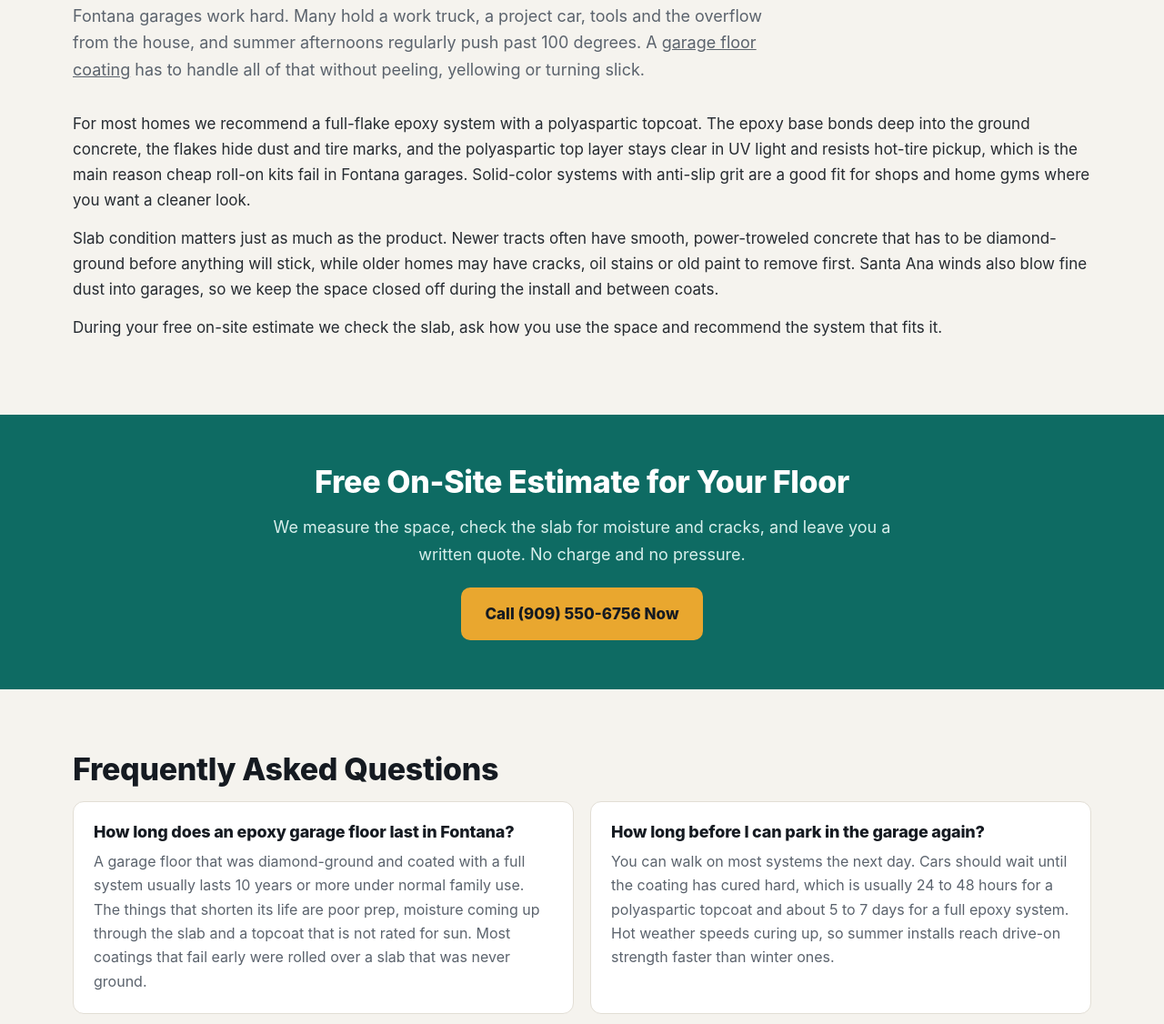
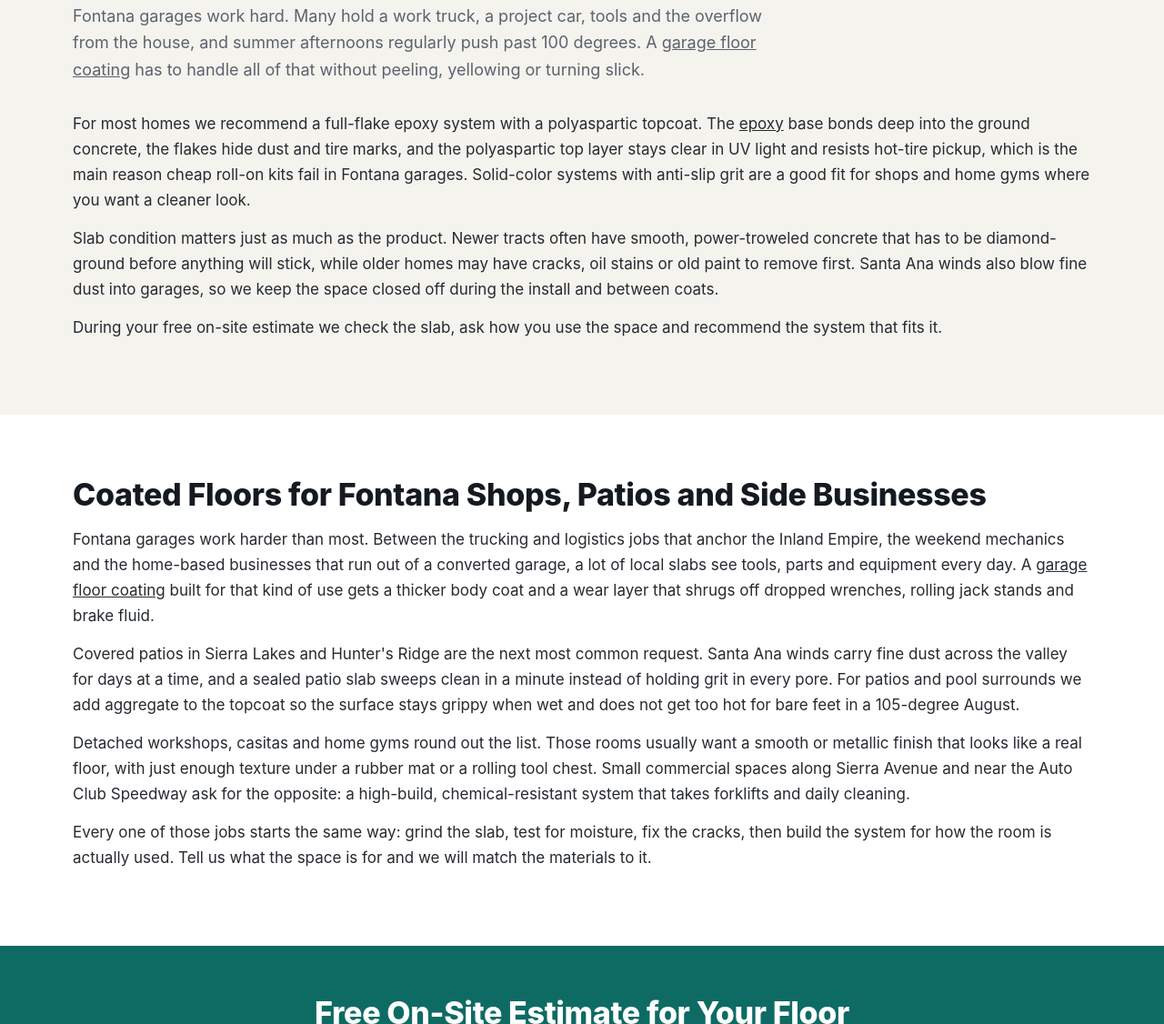
Before and after one commit to iDevRM/epoxy-flooring-fontana, a plain HTML site: page index.html in a window 1280 px wide. Shown: the part 6059-7185 px from the top of the page at 91% size. Drawn offline with Linux system fonts and the light colour scheme.

Commit message:
Add backlinks to madisonepoxyfloors.com, portervilleepoxyflooring.com, leanderepoxyflooring.com (circles #279, #288, #292)

```diff
--- a/index.html
+++ b/index.html
@@ -368,11 +368,21 @@
   <div class="wrap">
     <h2>Picking a Floor Coating That Holds Up to Inland Empire Heat</h2>
     <p class="lead">Fontana garages work hard. Many hold a work truck, a project car, tools and the overflow from the house, and summer afternoons regularly push past 100 degrees. A <a href="https://www.decaturepoxyflooring.com/">garage floor coating</a> has to handle all of that without peeling, yellowing or turning slick.</p>
-    <p>For most homes we recommend a full-flake epoxy system with a polyaspartic topcoat. The epoxy base bonds deep into the ground concrete, the flakes hide dust and tire marks, and the polyaspartic top layer stays clear in UV light and resists hot-tire pickup, which is the main reason cheap roll-on kits fail in Fontana garages. Solid-color systems with anti-slip grit are a good fit for shops and home gyms where you want a cleaner look.</p>
+    <p>For most homes we recommend a full-flake epoxy system with a polyaspartic topcoat. The <a href="https://www.madisonepoxyfloors.com/">epoxy</a> base bonds deep into the ground concrete, the flakes hide dust and tire marks, and the polyaspartic top layer stays clear in UV light and resists hot-tire pickup, which is the main reason cheap roll-on kits fail in Fontana garages. Solid-color systems with anti-slip grit are a good fit for shops and home gyms where you want a cleaner look.</p>
     <p>Slab condition matters just as much as the product. Newer tracts often have smooth, power-troweled concrete that has to be diamond-ground before anything will stick, while older homes may have cracks, oil stains or old paint to remove first. Santa Ana winds also blow fine dust into garages, so we keep the space closed off during the install and between coats.</p>
     <p>During your free on-site estimate we check the slab, ask how you use the space and recommend the system that fits it.</p>
   </div>
 </section>
+<section class="section">
+  <div class="wrap">
+    <h2>Coated Floors for Fontana Shops, Patios and Side Businesses</h2>
+    <p>Fontana garages work harder than most. Between the trucking and logistics jobs that anchor the Inland Empire, the weekend mechanics and the home-based businesses that run out of a converted garage, a lot of local slabs see tools, parts and equipment every day. A <a href="https://www.portervilleepoxyflooring.com/">garage floor coating</a> built for that kind of use gets a thicker body coat and a wear layer that shrugs off dropped wrenches, rolling jack stands and brake fluid.</p>
+    <p>Covered patios in Sierra Lakes and Hunter's Ridge are the next most common request. Santa Ana winds carry fine dust across the valley for days at a time, and a sealed patio slab sweeps clean in a minute instead of holding grit in every pore. For patios and pool surrounds we add aggregate to the topcoat so the surface stays grippy when wet and does not get too hot for bare feet in a 105-degree August.</p>
+    <p>Detached workshops, casitas and home gyms round out the list. Those rooms usually want a smooth or metallic finish that looks like a real floor, with just enough texture under a rubber mat or a rolling tool chest. Small commercial spaces along Sierra Avenue and near the Auto Club Speedway ask for the opposite: a high-build, chemical-resistant system that takes forklifts and daily cleaning.</p>
+    <p>Every one of those jobs starts the same way: grind the slab, test for moisture, fix the cracks, then build the system for how the room is actually used. Tell us what the space is for and we will match the materials to it.</p>
+  </div>
+</section>
+
 <section class="cta-band">
   <div class="wrap">
     <h2>Free On-Site Estimate for Your Floor</h2>
@@ -417,7 +427,7 @@
     <h2>Where We&rsquo;re Based</h2>
     <p style="color:var(--muted); font-size:16px; margin-bottom:16px;">8990 Sierra Ave Suite G, Fontana, CA 92335</p>
     <p style="max-width:640px; margin:0 auto 24px; padding:14px 18px; background:var(--sand); border-left:4px solid var(--gold); border-radius:8px; font-size:15px; color:var(--muted); line-height:1.6; text-align:left;">
-      <strong style="color:var(--ink);">Please note:</strong> This is our service business address &mdash; not a storefront or showroom. Fontana Epoxy Floors is a mobile epoxy flooring service, so we come to you and the office isn&rsquo;t open to walk-in visitors. Call us and we&rsquo;ll set up a free on-site estimate.
+      <strong style="color:var(--ink);">Please note:</strong> This is our service business address &mdash; not a storefront or showroom. Fontana Epoxy Floors is a mobile <a href="https://www.leanderepoxyflooring.com/">epoxy flooring</a> service, so we come to you and the office isn&rsquo;t open to walk-in visitors. Call us and we&rsquo;ll set up a free on-site estimate.
     </p>
     <div style="border-radius:12px; overflow:hidden; box-shadow:0 6px 24px rgba(0,0,0,0.10); max-width:960px; margin:0 auto;">
       <iframe title="Map to Fontana Epoxy Floors service address, 8990 Sierra Ave Suite G, Fontana, CA 92335" src="https://www.google.com/maps?q=8990%20Sierra%20Ave%20Suite%20G%2C%20Fontana%2C%20CA%2092335&amp;output=embed" width="100%" height="420" style="border:0; display:block;" loading="lazy" referrerpolicy="no-referrer-when-downgrade" allowfullscreen></iframe>
```
